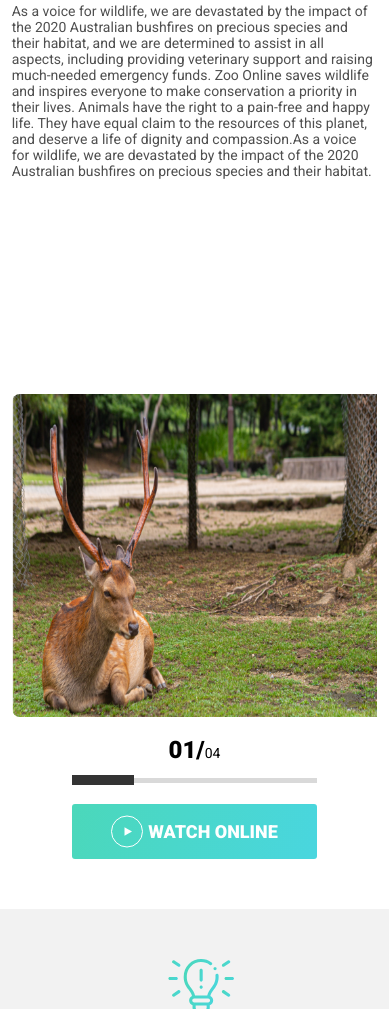
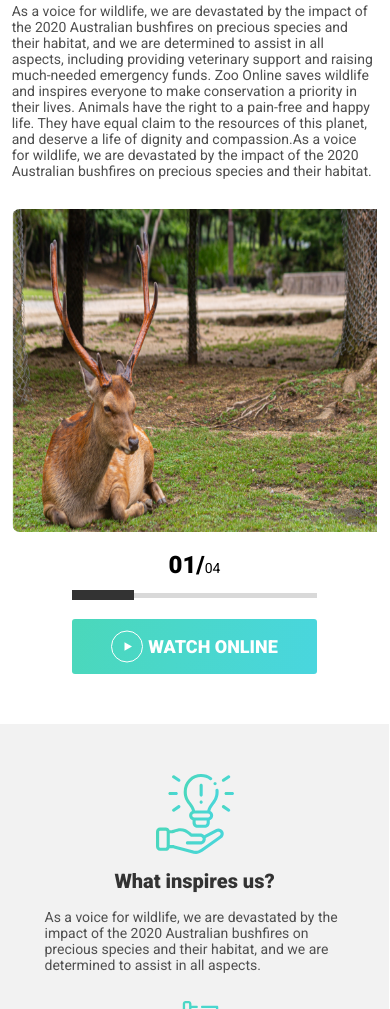
Before and after one commit to Ars-N/ars-n-JSFE, a plain HTML site: page online-zoo/index.html in a window 390 px wide. Shown: the part 941-1950 px from the top of the page. Drawn offline with Linux system fonts and the light colour scheme.

Commit message:
fix: fix padding

```diff
--- a/online-zoo/css/style.css
+++ b/online-zoo/css/style.css
@@ -1985,9 +1985,7 @@ input:checked + label:before {
         width: 113px;
         height: 164px;
     }
-    .information-slider{
-        padding-top: 185px;
-    }
+
     .intro--slider-item{
         margin: 46px -4px 0;
     }
```
